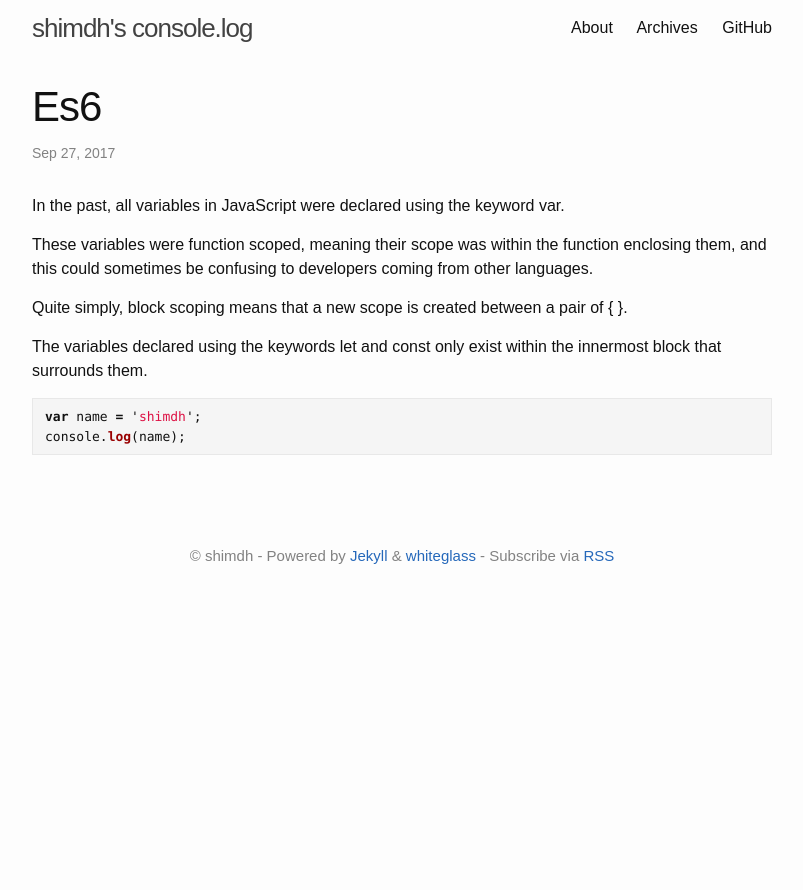
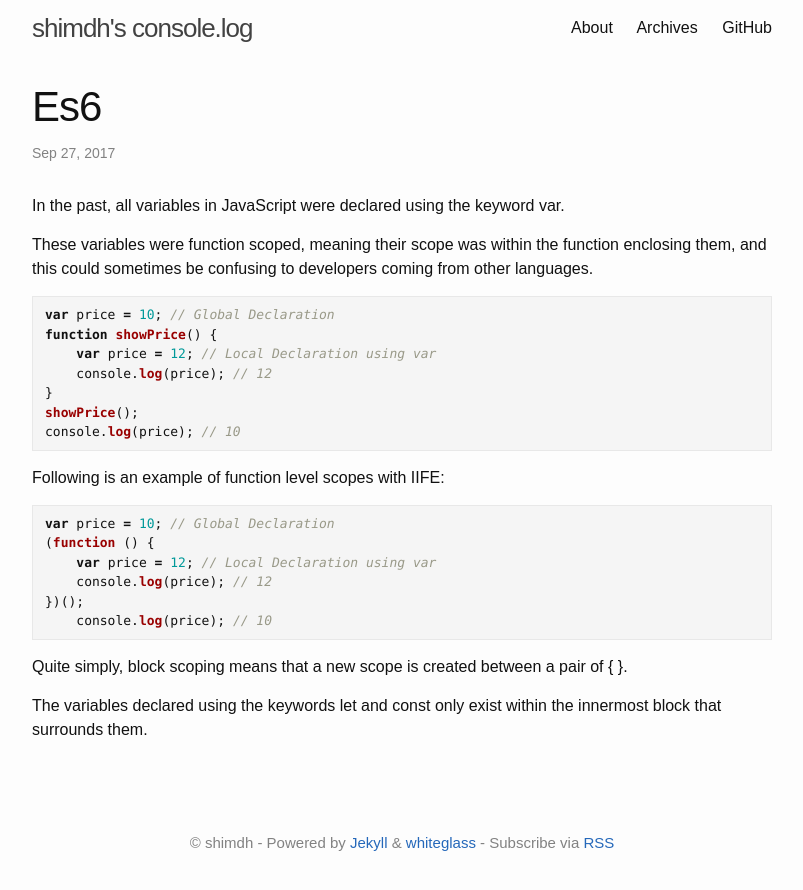
Before and after one commit to yous/whiteglass, a Jekyll site: the page built from _posts/2017-09-27-es6.md, in a window 1280 px wide. Shown: the top 890 px of the page, without its empty margins (238-1041 px from the left). Built offline with Jekyll 4.4.1, drawn with Linux system fonts in a browser that asks for light colours.

Commit message:
added script

```diff
--- a/_posts/2017-09-27-es6.md
+++ b/_posts/2017-09-27-es6.md
@@ -6,11 +6,27 @@ In the past, all variables in JavaScript were declared using the keyword var.
 
 These variables were function scoped, meaning their scope was within the function enclosing them, and this could sometimes be confusing to developers coming from other languages.
 
+{% highlight js %}
+var price = 10; // Global Declaration
+function showPrice() {
+    var price = 12; // Local Declaration using var
+    console.log(price); // 12
+}
+showPrice();
+console.log(price); // 10
+{% endhighlight %}
+
+Following is an example of function level scopes with IIFE:
+{% highlight js %}
+var price = 10; // Global Declaration
+(function () {
+    var price = 12; // Local Declaration using var
+    console.log(price); // 12
+})();
+    console.log(price); // 10
+{% endhighlight %}
+
+
 Quite simply, block scoping means that a new scope is created between a pair of { }.
 
 The variables declared using the keywords let and const only exist within the innermost block that surrounds them.
-
-{% highlight js %}
-var name = 'shimdh';
-console.log(name);
-{% endhighlight %}
```
